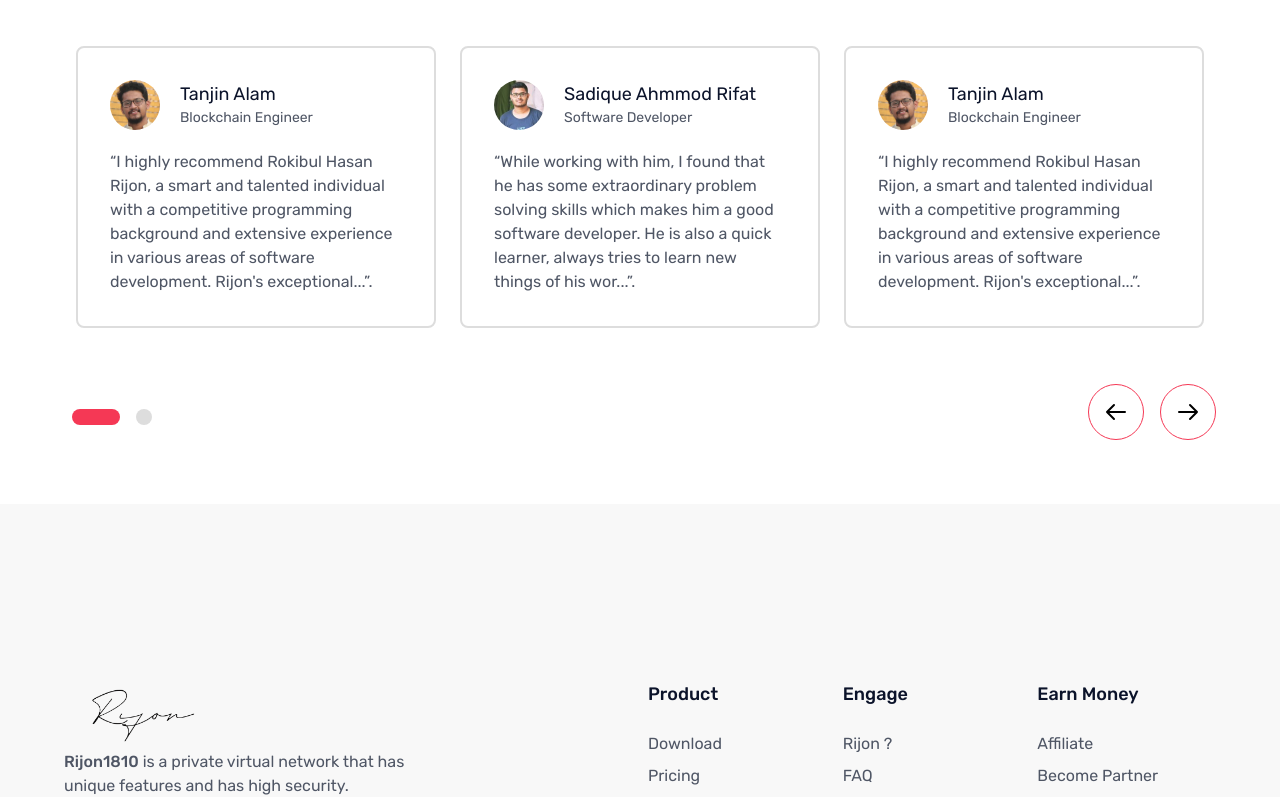
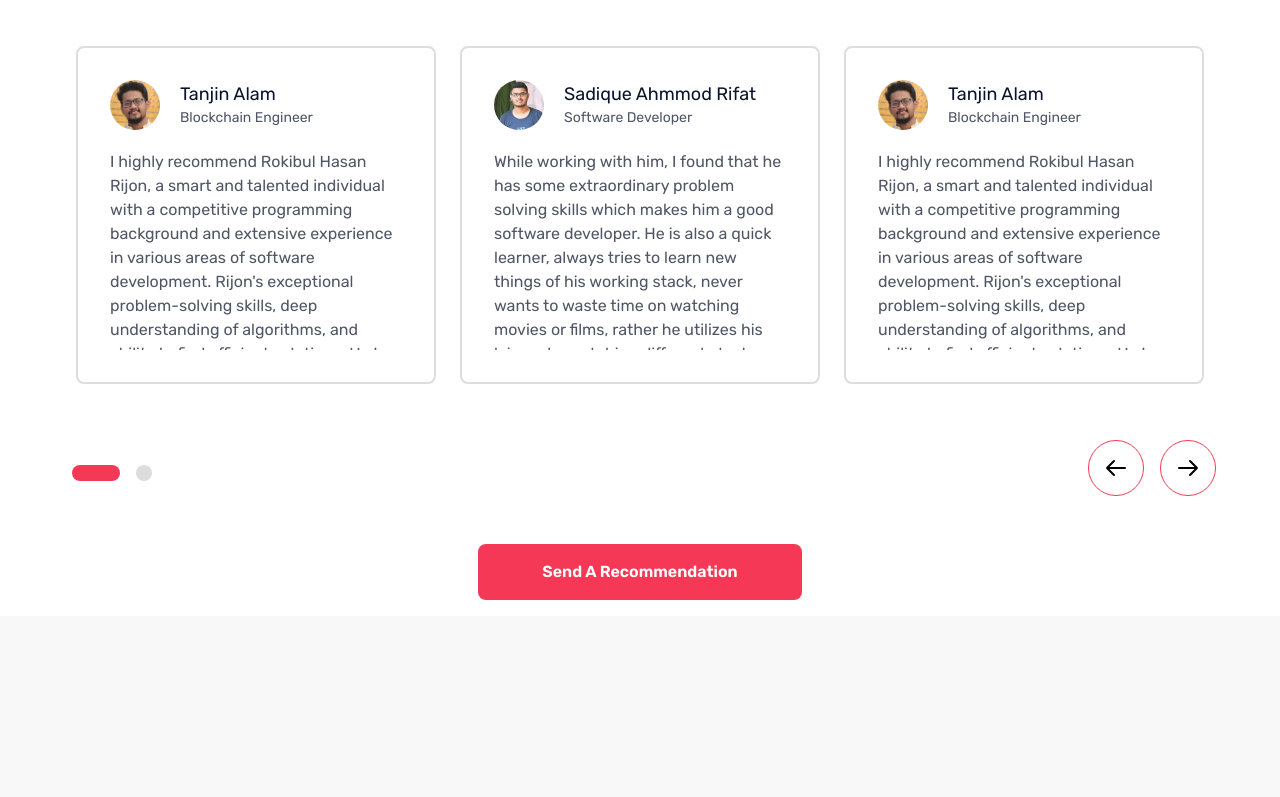
Before and after one commit to Rijon1810/dream-rijon1810-client, a Next.js app: page / in a window 1280 px wide. Shown: the part 1793-2590 px from the top of the page. Built offline with nearby package versions, Linux system fonts and the light colour scheme.

Commit message:
Testimonial issue fix

```diff
--- a/components/About/Testimonial/Testimonial.jsx
+++ b/components/About/Testimonial/Testimonial.jsx
@@ -4,9 +4,7 @@ import Image from "next/image";
 import { motion } from "framer-motion";
 import ScrollAnimationWrapper from "@/layouts/ScrollAnimationWrapper";
 import getScrollAnimation from "@/utils/getScrollAnimation";
-import Stars from "../../../public/assets/icon/stars.svg";
-import ArrowBack from "../../../public/assets/icon/eva_arrow-back-fill.svg";
-import ArrowNext from "../../../public/assets/icon//eva_arrow-next-fill.svg";
+import ButtonPrimary from "@/components/Button/ButtonPrimary";
 
 const Testimonial = ({
   listTestimoni = [
@@ -60,9 +58,17 @@ const Testimonial = ({
     slidesToScroll: 2,
     responsive: [
       {
+        breakpoint: 1024,
+        settings: {
+          slidesToShow: 2,
+          slidesToScroll: 2,
+          initialSlide: 2,
+        },
+      },
+      {
         breakpoint: 770,
         settings: {
-          slidesToShow: 2,
+          slidesToShow: 1,
           slidesToScroll: 2,
           initialSlide: 2,
         },
@@ -74,12 +80,19 @@ const Testimonial = ({
           slidesToScroll: 1,
         },
       },
+      {
+        breakpoint: 320,
+        settings: {
+          slidesToShow: 1,
+          slidesToScroll: 1,
+        },
+      },
     ],
   };
   const [sliderRef, setSliderRef] = useState(null);
   const scrollAnimation = useMemo(() => getScrollAnimation(), []);
   return (
-    <div className="flex flex-col w-full my-4">
+    <div className="flex flex-col w-full my-4  bg-white-500">
       <h1 className="font-bold my-6 mb:my-8 lg:my-10 text-3xl leading-10 md:text-4xl lg:text-5xl text-center text-primary">
         Thoughts about me
       </h1>
@@ -112,21 +125,13 @@ const Testimonial = ({
                         </p>
                       </div>
                     </div>
-                    {/* <div className="flex flex-none items-center ml-auto order-1 xl:order-2">
-                      <p className="text-sm">{listTestimonis.rating}</p>
-                      <span className="flex ml-4">
-                        <Image
-                          src="/assets/icon/stars.svg"
-                          height={16}
-                          width={16}
-                          alt="stars"
-                        />
-                      </span>
-                    </div> */}
                   </div>
-                  <p className="mt-5 text-left">
-                    “{listTestimonis.testimoni.substring(0, 200)}...”.
-                  </p>
+                  <div
+                    className="mt-5 text-left custom-scrollbar"
+                    style={{ overflow: "auto", maxHeight: "200px" }}
+                  >
+                    <p>{listTestimonis.testimoni}</p>
+                  </div>
                 </div>
               </div>
             ))}
@@ -159,6 +164,9 @@ const Testimonial = ({
           </div>
         </motion.div>
       </ScrollAnimationWrapper>
+      <div className="flex flex-col justify-center items-center row-start-2 sm:row-start-1">
+        <ButtonPrimary callBack={() => {}}>Send A Recommendation</ButtonPrimary>
+      </div>
     </div>
   );
 };
--- a/pages/_app.js
+++ b/pages/_app.js
@@ -1,5 +1,6 @@
 import "@/styles/tailwind.css";
 import "@/styles/slick.css";
+import "@/styles/scrollbar.css";
 function MyApp({ Component, pageProps }) {
   return <Component {...pageProps} />;
 }
--- /dev/null
+++ b/styles/scrollbar.css
@@ -0,0 +1,16 @@
+.custom-scrollbar::-webkit-scrollbar {
+  width: 4px;
+}
+
+.custom-scrollbar::-webkit-scrollbar-track {
+  background-color: #f1f1f1;
+}
+
+.custom-scrollbar::-webkit-scrollbar-thumb {
+  background-color: #888;
+  border-radius: 5px;
+}
+
+.custom-scrollbar::-webkit-scrollbar-thumb:hover {
+  background-color: #555;
+}
```
